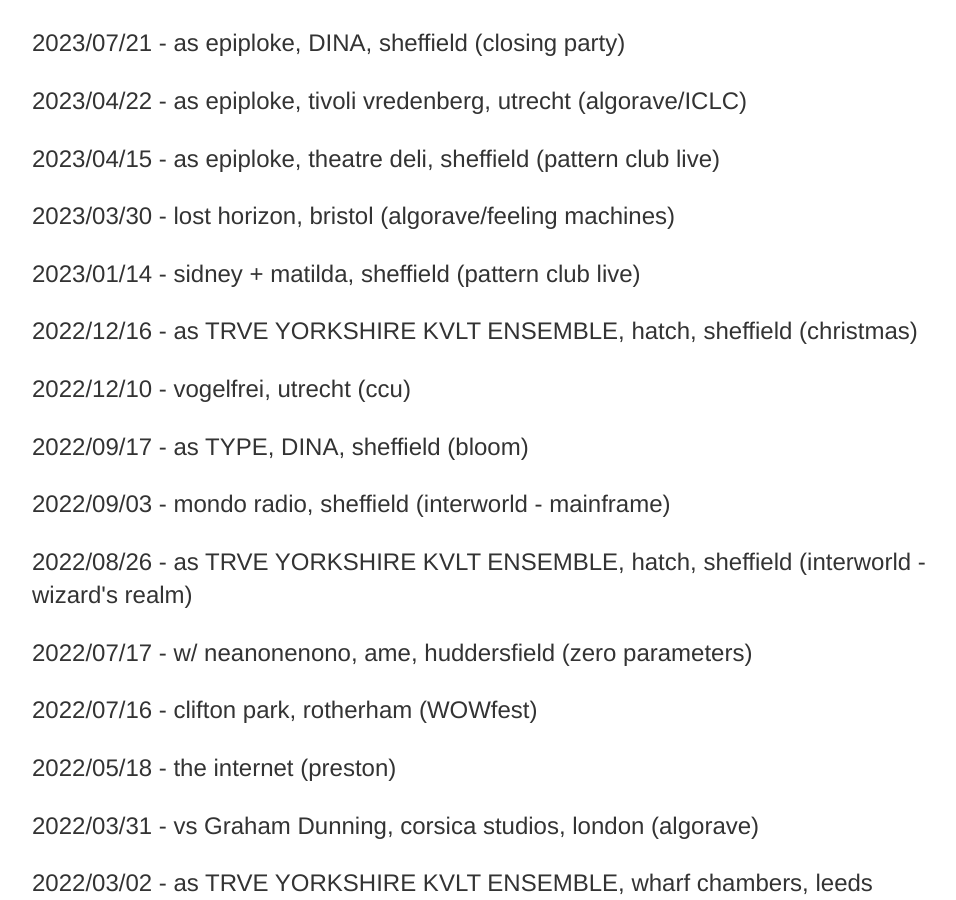
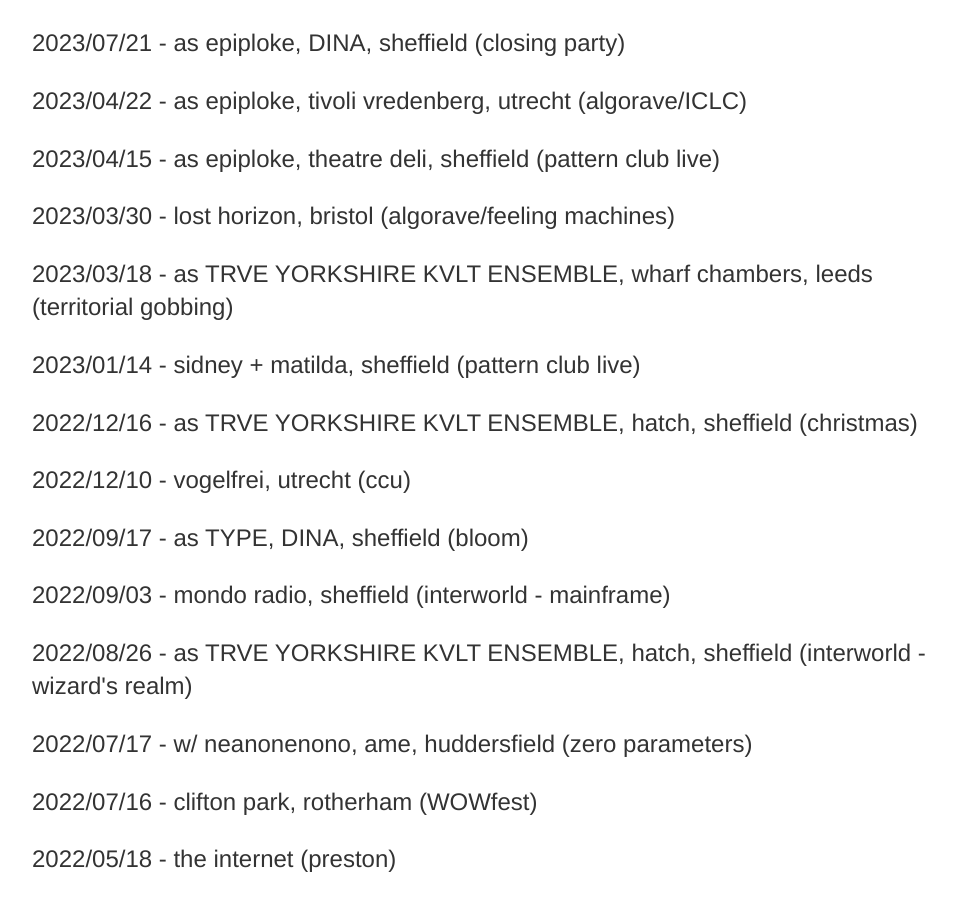
Before and after one commit to heavy-lifting/heavy-lifting.github.io, a Jekyll site: the page built from shows.html, in a window 1280 px wide and 900 px high, scrolled down 923 px. Shown: the whole window, without its empty margins (160-1116 px from the left). Built offline with Jekyll 4.4.1, drawn with Linux system fonts in a browser that asks for light colours.

Commit message:
Update shows.html

```diff
--- a/shows.html
+++ b/shows.html
@@ -44,6 +44,8 @@
 <p>2023/04/15 - as epiploke, theatre deli, sheffield (pattern club live)</p>
 
 <p>2023/03/30 - lost horizon, bristol (algorave/feeling machines)</p>
+
+<p>2023/03/18 - as TRVE YORKSHIRE KVLT ENSEMBLE, wharf chambers, leeds (territorial gobbing)
 
 <p>2023/01/14 - sidney + matilda, sheffield (pattern club live)</p>
 
```
